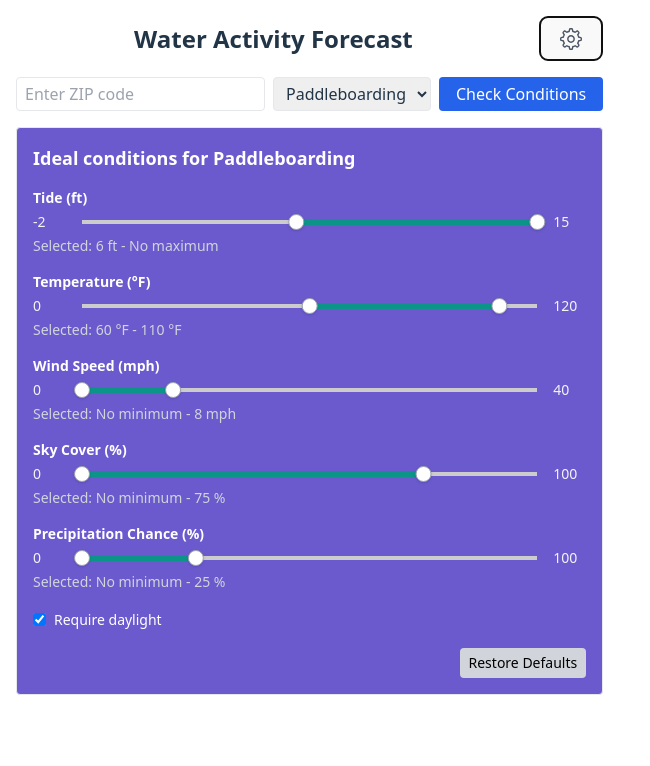
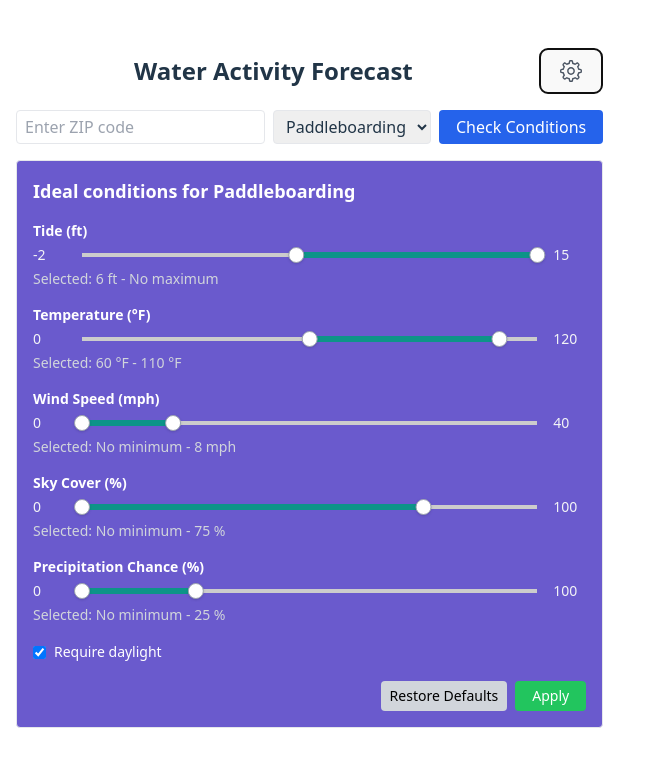
Before and after one commit to wtlebo/the-ideal-time, a React (Vite) app in the folder client/: page / in a window 1280 px wide. Both pictures are taken after a click on the button "Scoring Preferences". Shown: the top 766 px of the page, without its empty margins (0-650 px from the left). Built offline with nearby package versions, Linux system fonts and the light colour scheme.

Commit message:
revamp setting panel

```diff
--- a/client/src/App.jsx
+++ b/client/src/App.jsx
@@ -1,5 +1,5 @@
 import React, { useState, useEffect } from 'react';
-import { Range } from 'react-range';
+import { Range, getTrackBackground } from 'react-range';
 import { GearIcon } from '@radix-ui/react-icons';
 import { activityDefaults } from './config/activityDefaults';
 
@@ -50,15 +50,6 @@ function App() {
   };
 
   useEffect(() => {
-    const timeoutId = setTimeout(() => {
-      fetchConditions();
-      saveToLocalStorage();
-    }, 500);
-
-    return () => clearTimeout(timeoutId);
-  }, [tideRange, temperatureRange, windSpeedRange, skyCoverRange, precipChanceRange, requireDaylight]);
-
-  useEffect(() => {
     const defaults = activityDefaults[activity];
     setTideRange(defaults.tideRange);
     setTemperatureRange(defaults.temperatureRange);
@@ -99,6 +90,12 @@ function App() {
     } finally {
       setLoading(false);
     }
+  };
+
+  const applySettings = () => {
+    saveToLocalStorage();
+    fetchConditions();
+    setShowSettings(false);
   };
 
   const getScoreColor = (score) => {
@@ -146,6 +143,7 @@ function App() {
               width: '100%',
               display: 'flex'
             };
+
             const backgroundStyles = [
               {
                 flex: `${(values[0] - min) / (max - min)}`,
@@ -166,6 +164,7 @@ function App() {
                 alignSelf: 'center'
               }
             ];
+
             return (
               <div {...props} style={{ ...props.style, ...trackStyle }}>
                 {backgroundStyles.map((style, idx) => (
@@ -255,9 +254,15 @@ function App() {
           <div className="mt-4 text-right">
             <button
               onClick={handleRestoreDefaults}
-              className="text-sm bg-gray-300 hover:bg-gray-400 text-black px-2 py-1 rounded"
+              className="text-sm bg-gray-300 hover:bg-gray-400 text-black px-2 py-1 rounded mr-2"
             >
               Restore Defaults
+            </button>
+            <button
+              onClick={applySettings}
+              className="text-sm bg-green-500 hover:bg-green-600 text-white px-4 py-1 rounded"
+            >
+              Apply
             </button>
           </div>
         </div>
@@ -265,6 +270,7 @@ function App() {
 
       {loading && <p>Loading...</p>}
 
+      {!showSettings && (
         <div className="h-[500px] overflow-y-auto space-y-2">
           {forecast.map((hour, idx) => (
             <div
@@ -279,6 +285,7 @@ function App() {
             </div>
           ))}
         </div>
+      )}
 
       {selectedHour !== null && forecast[selectedHour] && (
         <div className="mt-6 p-4 border rounded bg-gray-800 text-white">
```
Lines whose indentation alone changed are shown as unchanged.
